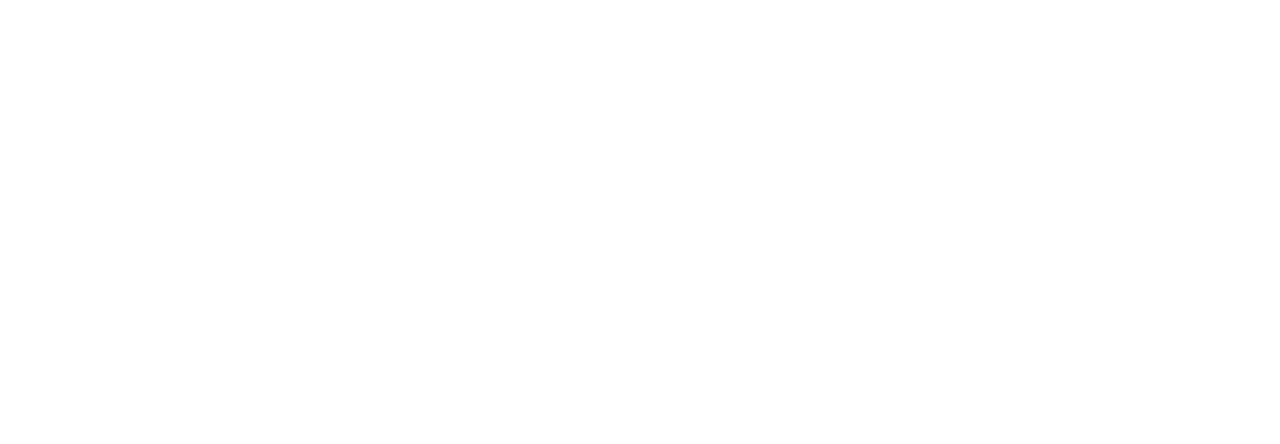
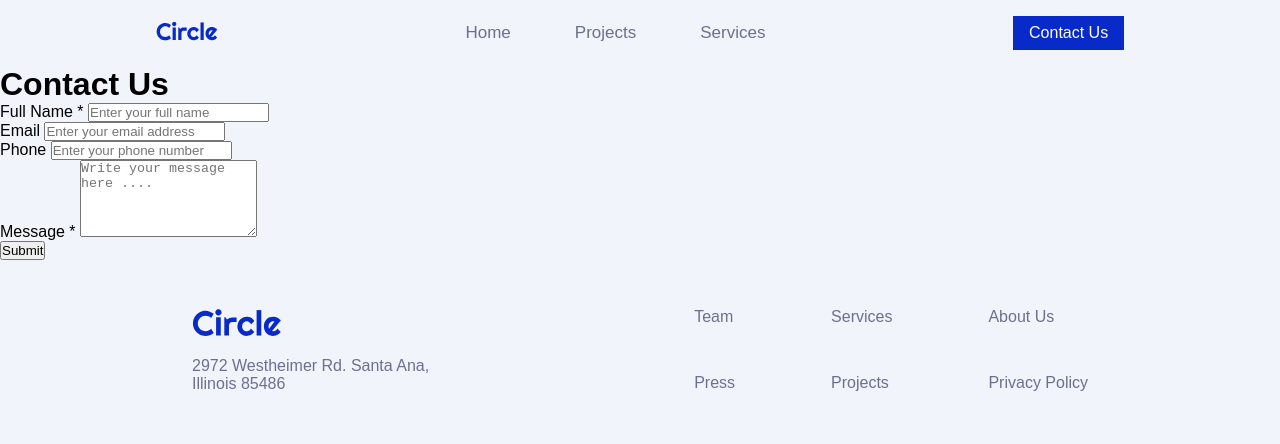
Before and after one commit to iamluismoran/Proyecto-N-1, a plain HTML site: page 3. contact/index.html in a window 1280 px wide. Drawn offline with Linux system fonts and the light colour scheme.

Commit message:
estructura html y parte del css para el contact page

```diff
--- a/3. contact/index.html
+++ b/3. contact/index.html
@@ -4,8 +4,63 @@
     <meta charset="UTF-8">
     <meta name="viewport" content="width=device-width, initial-scale=1.0">
     <title>Contact Us Page</title>
+    <link rel="stylesheet" href="../3. contact/style.css" />
 </head>
 <body>
+    <header>
+        <nav class="navbar">
+            <div class="logo">
+                <img src="../Assets/logos/circle.svg" alt="Circle logo" />
+            </div>
+            <ul class="menu">
+                <li><a href="index.html">Home</a></li>
+                <li><a href="#projects">Projects</a></li>
+                <li><a href="#services">Services</a></li>
+            </ul>
+            <a href="#contact" class="nav-button">Contact Us</a>
+        </nav>
+    </header>
+    <main class="contact-section">
+        <h1>Contact Us</h1>
+        <form id="contactForm">
+            <div class="form-group">
+                <label for="name">Full Name *</label>
+                <input type="text" id="name" placeholder="Enter your full name" required />
+            </div>
+            <div class="form-row">
+                <div class="form-group">
+                    <label for="email">Email</label>
+                    <input type="email" id="email" placeholder="Enter your email address" required />
+                </div>
+                <div class="form-group">
+                    <label for="phone">Phone</label>
+                    <input type="tel" id="phone" name="phone" placeholder="Enter your phone number" />
+                </div>
+            </div>
+            <div class="form-group">
+                <label for="message">Message *</label>
+                <textarea id="message" name="message" rows="5" placeholder="Write your message here ...." required></textarea>
+            </div>
+            <button type="submit" class="submit-button">Submit</button>
+        </form>
 
+    </main>
+
+    <footer class="footer-container">
+        <div class="footer-logo">
+            <img src="../Assets/logos/circle.svg" alt="logo" />
+            <address>2972 Westheimer Rd. Santa Ana,
+                Illinois 85486</address>
+        </div>
+
+        <ul>
+            <li>Team</li>
+            <li><a href="#services">Services</a></li>
+            <li>About Us</li>
+            <li>Press</li>
+            <li><a href="#projects">Projects</a></li>
+            <li>Privacy Policy</li>
+        </ul>
+    </footer>
 </body>
 </html>
--- /dev/null
+++ b/3. contact/style.css
@@ -0,0 +1,102 @@
+*{
+    padding: 0;
+    margin: 0;
+    box-sizing: border-box;
+}
+
+body{
+    background-color: #f2f4fc;
+    font-family: Arial, Helvetica, sans-serif
+}
+
+.navbar {
+    display: flex;
+    justify-content: space-around;
+    align-items: center;
+    padding: 1rem 2rem;
+    position: sticky;
+    top: 0;
+    z-index: 1000;
+}
+
+.menu {
+    list-style: none;
+    display: flex;
+    gap: 4rem;
+}
+
+.menu li a{
+    text-decoration: none;
+    font-size: 17px;
+    color: #6b708d;
+    transition: color 0.3s
+}
+
+.menu li a:hover{
+    color: #072ac8;
+}
+
+.nav-button {
+    text-decoration: none;
+    color: #ffffff;
+    background-color: #072ac8;
+    padding: 0.5rem 1rem;
+    transition: 1s ease;
+}
+
+.nav-button:hover {
+    color: #43d2ff;
+    background-color: #0623a1;
+}
+
+
+
+
+
+
+.footer-container{
+    color: #6b708d;
+    display: flex;
+    justify-content: space-between;
+    align-items: flex-start;
+    padding: 3rem 12rem;
+    flex-wrap: wrap;
+}
+
+.footer-logo img{
+    width: 90px;
+    margin-bottom: 1rem;
+}
+
+.footer-logo address{
+    white-space: pre-line;
+    font-style: normal;
+}
+
+.footer-container ul{
+    list-style: none;
+    display: grid;
+    grid-template-columns: repeat(3, auto);
+    gap: 3rem 6rem;
+    padding: 0;
+    margin: 0;
+}
+
+.footer-container ul li a{
+    text-decoration: none;
+    color: #6b708d;
+    transition: 1s ease;
+}
+
+.footer-container ul li a:hover{
+    color: #0623a1;
+}
+
+.footer-container ul li{
+    transition: 1s ease;
+}
+
+.footer-container ul li:hover{
+    color: #0623a1;
+    cursor: pointer;
+}
```
Also changed, not shown: 1. home/index.html (+1 -1 lines), 1. home/style.css (+7 -0 lines).
